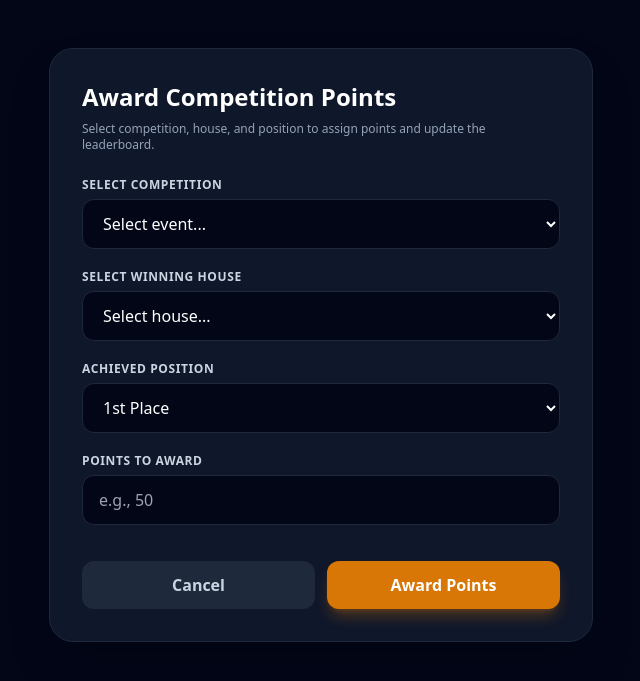
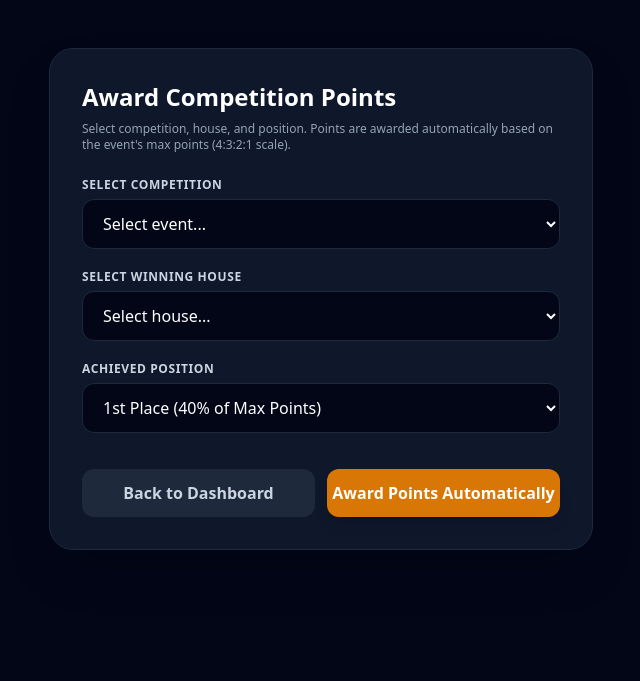
Before and after one commit to garimanegii22/schoolprojectportal, a Flask app: page /admin/declare-result in a window 1280 px wide. Shown: the part 67-748 px from the top of the page, without its empty margins (319-959 px from the left). Run offline with Flask 3, Linux system fonts and the light colour scheme; a user stored in the database is signed in; some libraries are stand-ins or nearby versions.

Commit message:
Fix student_id registration constraint, add duplicate position warnings on declare result page, implement proportional 4:3:2:1 points scale, change points summary color, and secure admin sessions

```diff
--- a/app_package/routes/admin.py
+++ b/app_package/routes/admin.py
@@ -54,12 +54,15 @@ def register_student():
             return redirect(url_for('admin_bp.register_student'))
 
         try:
-            # Safely instantiate and set attributes matching the model schema
             new_reg = ParticipantRegistration()
+            # Safely assign fields based on model schema
             if hasattr(new_reg, 'student_name'):
                 new_reg.student_name = student_name.strip()
             elif hasattr(new_reg, 'name'):
                 new_reg.name = student_name.strip()
+
+            if hasattr(new_reg, 'student_id'):
+                new_reg.student_id = f"STU-{int(datetime.now().timestamp())}"
 
             if hasattr(new_reg, 'house_id'):
                 new_reg.house_id = house_id
@@ -86,9 +89,8 @@ def declare_result():
         competition_id = request.form.get('competition_id', type=int)
         house_id = request.form.get('house_id', type=int)
         position = request.form.get('position', type=int, default=1)
-        points_awarded = request.form.get('points_awarded', type=int)
 
-        if not competition_id or not house_id or points_awarded is None:
+        if not competition_id or not house_id:
             flash('All fields are required to declare a result.', 'danger')
             return redirect(url_for('admin_bp.declare_result'))
 
@@ -98,6 +100,15 @@ def declare_result():
             if existing_result:
                 flash(f'Position #{position} has already been awarded for this event!', 'danger')
                 return redirect(url_for('admin_bp.declare_result'))
+
+            # Automatically calculate proportional points based on 4:3:2:1 scale
+            competition = Competition.query.get(competition_id)
+            max_pts = competition.max_points if competition else 40
+
+            # Scale weights: 1st=4, 2nd=3, 3rd=2, 4th=1 out of 10 total proportion units
+            scale_weights = {1: 0.4, 2: 0.3, 3: 0.2, 4: 0.1}
+            weight = scale_weights.get(position, 0.1)
+            points_awarded = int(max_pts * weight)
 
             new_result = Result(
                 competition_id=competition_id,
@@ -111,7 +122,7 @@ def declare_result():
             house = House.query.get(house_id)
             house_name = house.name if house else "House"
             flash(f'Successfully awarded {points_awarded} points to {house_name} for Position #{position}!', 'success')
-            return redirect(url_for('admin_bp.dashboard'))
+            return redirect(url_for('admin_bp.declare_result'))
         except Exception as e:
             db.session.rollback()
             flash(f'Error declaring result: {str(e)}', 'danger')
--- a/app_package/templates/admin/declare_result.html
+++ b/app_package/templates/admin/declare_result.html
@@ -19,7 +19,18 @@
     <main class="flex-1 max-w-xl w-full mx-auto px-4 py-12">
         <div class="bg-slate-900 border border-slate-800 rounded-3xl p-6 sm:p-8 shadow-2xl">
             <h2 class="text-2xl font-black text-white mb-2">Award Competition Points</h2>
-            <p class="text-xs text-slate-400 mb-6">Select competition, house, and position to assign points and update the leaderboard.</p>
+            <p class="text-xs text-slate-400 mb-6">Select competition, house, and position. Points are awarded automatically based on the event's max points (4:3:2:1 scale).</p>
+
+            <!-- Flash messages displayed right at the top of the form -->
+            {% with messages = get_flashed_messages(with_categories=true) %}
+                {% if messages %}
+                    {% for category, message in messages %}
+                        <div class="mb-6 p-4 rounded-2xl text-xs sm:text-sm font-semibold {% if category == 'danger' or category == 'error' %}bg-red-500/10 text-red-400 border border-red-500/20{% else %}bg-emerald-500/10 text-emerald-400 border border-emerald-500/20{% endif %}">
+                            {{ message }}
+                        </div>
+                    {% endfor %}
+                {% endif %}
+            {% endwith %}
 
             <form method="POST" action="" class="space-y-5">
                 <input type="hidden" name="csrf_token" value="{{ csrf_token() }}"/>
@@ -50,29 +61,22 @@
                 <div>
                     <label class="block text-xs font-bold uppercase tracking-wider text-slate-300 mb-1.5">Achieved Position</label>
                     <select name="position" required class="w-full bg-slate-950 border border-slate-800 rounded-xl px-4 py-3 text-white focus:outline-none focus:border-blue-500 transition">
-                        <option value="1" selected>1st Place</option>
-                        <option value="2">2nd Place</option>
-                        <option value="3">3rd Place</option>
-                        <option value="4">4th Place</option>
+                        <option value="1" selected>1st Place (40% of Max Points)</option>
+                        <option value="2">2nd Place (30% of Max Points)</option>
+                        <option value="3">3rd Place (20% of Max Points)</option>
+                        <option value="4">4th Place (10% of Max Points)</option>
                     </select>
-                </div>
-
-                <!-- Points Awarded -->
-                <div>
-                    <label class="block text-xs font-bold uppercase tracking-wider text-slate-300 mb-1.5">Points to Award</label>
-                    <input type="number" name="points_awarded" min="1" required placeholder="e.g., 50"
-                           class="w-full bg-slate-950 border border-slate-800 rounded-xl px-4 py-3 text-white focus:outline-none focus:border-blue-500 transition">
                 </div>
 
                 <!-- Form Actions -->
                 <div class="pt-4 flex gap-3">
                     <a href="{{ url_for('admin_bp.dashboard') }}"
                        class="w-1/2 text-center bg-slate-800 hover:bg-slate-700 text-slate-300 py-3 rounded-xl font-semibold transition">
-                        Cancel
+                        Back to Dashboard
                     </a>
                     <button type="submit"
-                            class="w-1/2 bg-amber-600 hover:bg-amber-500 text-white py-3 rounded-xl font-semibold shadow-lg shadow-amber-600/30 transition">
-                        Award Points
+                            class="w-1/2 bg-amber-600 hover:bg-amber-500 text-white py-3 rounded-xl font-semibold shadow-lg transition">
+                        Award Points Automatically
                     </button>
                 </div>
             </form>
```
Also changed, not shown: app_package/templates/admin/dashboard.html (+6 -8 lines).
